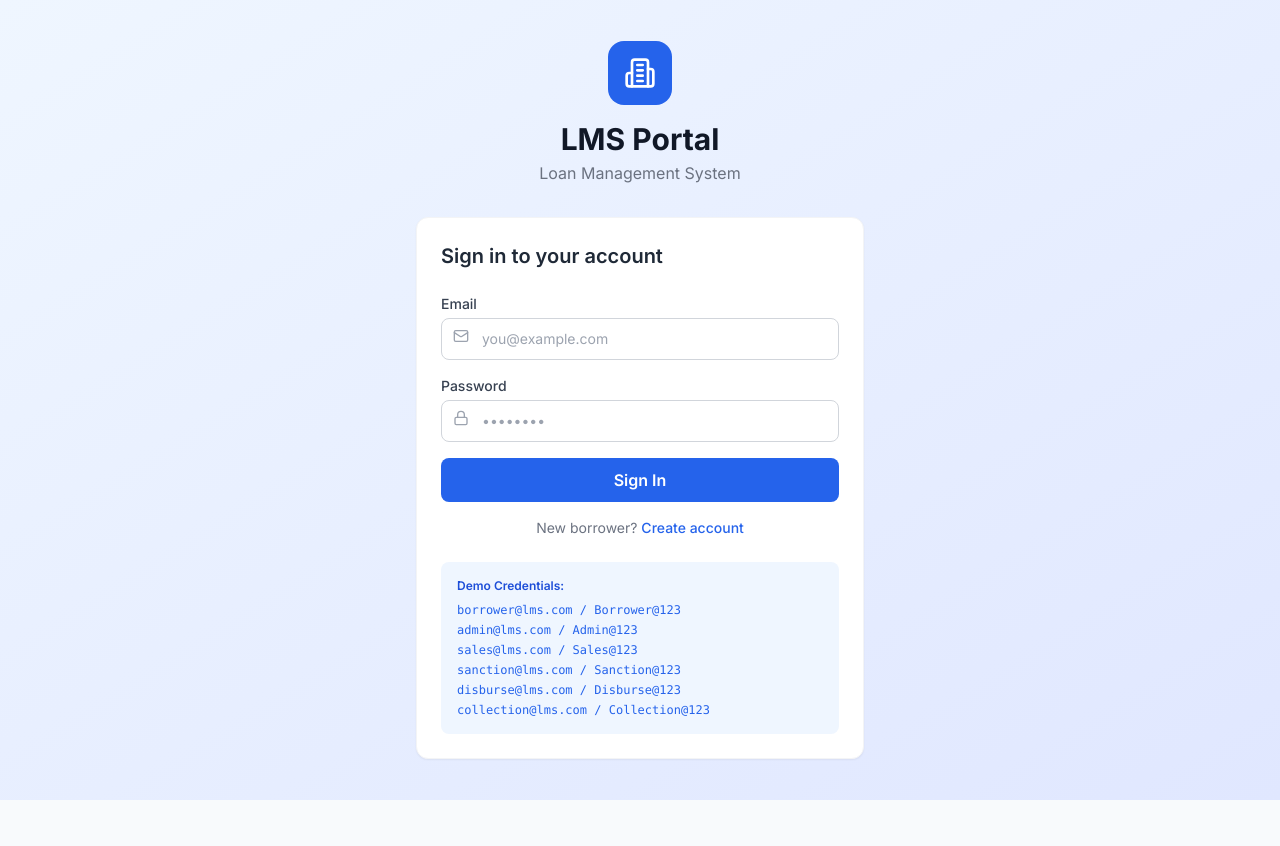
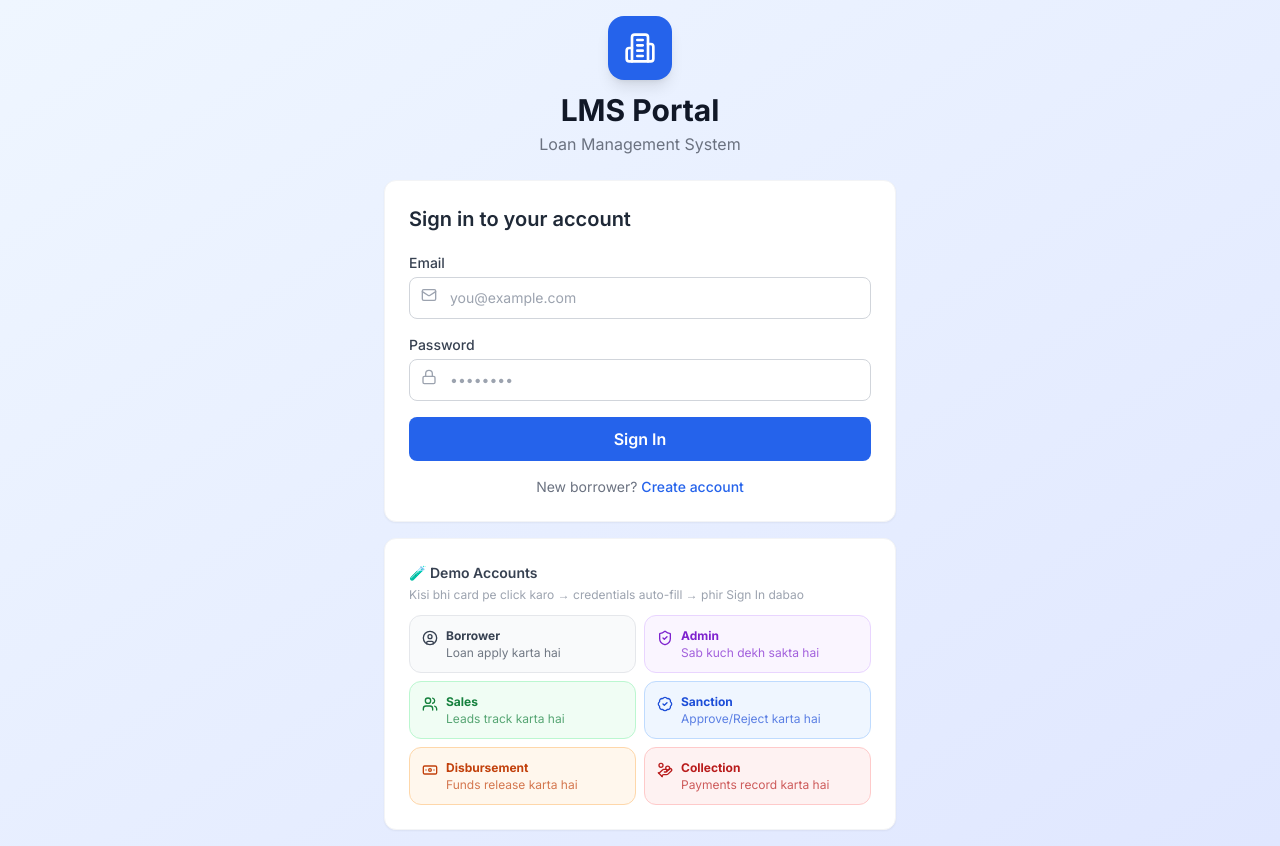
Before and after one commit to Supusha1244/LoanFlow-LMS, a Next.js app in the folder frontend/: page /auth/login in a window 1280 px wide. Before the commit the page ends 800 px from the top, so only its background shows below. Built offline with nearby package versions, Linux system fonts and the light colour scheme.

Commit message:
fix: login page with clickable demo credentials and role-based redirect

```diff
--- a/frontend/src/app/auth/login/page.tsx
+++ b/frontend/src/app/auth/login/page.tsx
@@ -4,13 +4,34 @@ import { useRouter } from 'next/navigation';
 import Link from 'next/link';
 import { useAuth } from '@/context/AuthContext';
 import toast from 'react-hot-toast';
-import { Building2, Mail, Lock, Loader2 } from 'lucide-react';
+import { Building2, Mail, Lock, Loader2, Users, ShieldCheck, BadgeCheck, Banknote, HandCoins, UserCircle } from 'lucide-react';
+
+function getRedirectPath(role: string): string {
+  switch (role) {
+    case 'borrower':     return '/borrower/dashboard';
+    case 'admin':        return '/dashboard/admin';
+    case 'sales':        return '/dashboard/sales';
+    case 'sanction':     return '/dashboard/sanction';
+    case 'disbursement': return '/dashboard/disbursement';
+    case 'collection':   return '/dashboard/collection';
+    default:             return '/auth/login';
+  }
+}
+
+const DEMO_USERS = [
+  { role: 'Borrower',     email: 'borrower@lms.com',    password: 'Borrower@123',    Icon: UserCircle,  color: 'bg-gray-50 text-gray-700 border-gray-200 hover:bg-gray-100',         desc: 'Loan apply karta hai' },
+  { role: 'Admin',        email: 'admin@lms.com',        password: 'Admin@123',        Icon: ShieldCheck, color: 'bg-purple-50 text-purple-700 border-purple-200 hover:bg-purple-100', desc: 'Sab kuch dekh sakta hai' },
+  { role: 'Sales',        email: 'sales@lms.com',        password: 'Sales@123',        Icon: Users,       color: 'bg-green-50 text-green-700 border-green-200 hover:bg-green-100',     desc: 'Leads track karta hai' },
+  { role: 'Sanction',     email: 'sanction@lms.com',     password: 'Sanction@123',     Icon: BadgeCheck,  color: 'bg-blue-50 text-blue-700 border-blue-200 hover:bg-blue-100',         desc: 'Approve/Reject karta hai' },
+  { role: 'Disbursement', email: 'disburse@lms.com',     password: 'Disburse@123',     Icon: Banknote,    color: 'bg-orange-50 text-orange-700 border-orange-200 hover:bg-orange-100', desc: 'Funds release karta hai' },
+  { role: 'Collection',   email: 'collection@lms.com',   password: 'Collection@123',   Icon: HandCoins,   color: 'bg-red-50 text-red-700 border-red-200 hover:bg-red-100',             desc: 'Payments record karta hai' },
+];
 
 export default function LoginPage() {
-  const [email, setEmail] = useState('');
+  const [email, setEmail]       = useState('');
   const [password, setPassword] = useState('');
-  const [loading, setLoading] = useState(false);
-  const { login, user } = useAuth();
+  const [loading, setLoading]   = useState(false);
+  const { login } = useAuth();
   const router = useRouter();
 
   const handleSubmit = async (e: FormEvent) => {
@@ -19,83 +40,84 @@ export default function LoginPage() {
     try {
       await login(email, password);
       toast.success('Login successful!');
-      // Redirect after login
       const stored = localStorage.getItem('lms_user');
       if (stored) {
         const u = JSON.parse(stored);
-        if (u.role === 'borrower') router.push('/borrower/dashboard');
-        else if (u.role === 'admin') router.push('/dashboard/admin');
-        else router.push(`/dashboard/${u.role}`);
+        router.push(getRedirectPath(u.role));
       }
     } catch (err: unknown) {
-      const msg = (err as { response?: { data?: { message?: string } } })?.response?.data?.message || 'Login failed.';
+      const msg = (err as { response?: { data?: { message?: string } } })?.response?.data?.message || 'Invalid email or password.';
       toast.error(msg);
     } finally {
       setLoading(false);
     }
   };
 
+  const fillCredentials = (e: string, p: string) => {
+    setEmail(e);
+    setPassword(p);
+    toast('Credentials fill ho gaye! Ab Sign In dabao ✅', { icon: '👆' });
+  };
+
   return (
     <div className="min-h-screen bg-gradient-to-br from-blue-50 to-indigo-100 flex items-center justify-center p-4">
-      <div className="w-full max-w-md">
-        {/* Logo */}
-        <div className="text-center mb-8">
-          <div className="inline-flex items-center justify-center w-16 h-16 bg-blue-600 rounded-2xl mb-4">
+      <div className="w-full max-w-lg">
+
+        <div className="text-center mb-6">
+          <div className="inline-flex items-center justify-center w-16 h-16 bg-blue-600 rounded-2xl mb-3 shadow-lg">
             <Building2 className="w-8 h-8 text-white" />
           </div>
           <h1 className="text-3xl font-bold text-gray-900">LMS Portal</h1>
           <p className="text-gray-500 mt-1">Loan Management System</p>
         </div>
 
-        <div className="card">
-          <h2 className="text-xl font-semibold text-gray-800 mb-6">Sign in to your account</h2>
+        <div className="card mb-4">
+          <h2 className="text-xl font-semibold text-gray-800 mb-5">Sign in to your account</h2>
           <form onSubmit={handleSubmit} className="space-y-4">
             <div>
               <label className="block text-sm font-medium text-gray-700 mb-1">Email</label>
               <div className="relative">
                 <Mail className="absolute left-3 top-2.5 w-4 h-4 text-gray-400" />
-                <input
-                  type="email" value={email} onChange={e => setEmail(e.target.value)}
-                  placeholder="you@example.com" required
-                  className="input-field pl-10"
-                />
+                <input type="email" value={email} onChange={e => setEmail(e.target.value)}
+                  placeholder="you@example.com" required className="input-field pl-10" />
               </div>
             </div>
             <div>
               <label className="block text-sm font-medium text-gray-700 mb-1">Password</label>
               <div className="relative">
                 <Lock className="absolute left-3 top-2.5 w-4 h-4 text-gray-400" />
-                <input
-                  type="password" value={password} onChange={e => setPassword(e.target.value)}
-                  placeholder="••••••••" required
-                  className="input-field pl-10"
-                />
+                <input type="password" value={password} onChange={e => setPassword(e.target.value)}
+                  placeholder="••••••••" required className="input-field pl-10" />
               </div>
             </div>
             <button type="submit" disabled={loading} className="btn-primary w-full flex items-center justify-center gap-2">
-              {loading ? <Loader2 className="w-4 h-4 animate-spin" /> : null}
+              {loading && <Loader2 className="w-4 h-4 animate-spin" />}
               {loading ? 'Signing in...' : 'Sign In'}
             </button>
           </form>
-
           <p className="mt-4 text-center text-sm text-gray-500">
             New borrower?{' '}
             <Link href="/auth/register" className="text-blue-600 hover:underline font-medium">Create account</Link>
           </p>
+        </div>
 
-          {/* Demo credentials */}
-          <div className="mt-6 p-4 bg-blue-50 rounded-lg">
-            <p className="text-xs font-semibold text-blue-700 mb-2">Demo Credentials:</p>
-            <div className="space-y-1 text-xs text-blue-600 font-mono">
-              <p>borrower@lms.com / Borrower@123</p>
-              <p>admin@lms.com / Admin@123</p>
-              <p>sales@lms.com / Sales@123</p>
-              <p>sanction@lms.com / Sanction@123</p>
-              <p>disburse@lms.com / Disburse@123</p>
-              <p>collection@lms.com / Collection@123</p>
-            </div>
+        <div className="card">
+          <p className="text-sm font-semibold text-gray-700 mb-1">🧪 Demo Accounts</p>
+          <p className="text-xs text-gray-400 mb-3">Kisi bhi card pe click karo → credentials auto-fill → phir Sign In dabao</p>
+          <div className="grid grid-cols-2 gap-2">
+            {DEMO_USERS.map(({ role, email: e, password: p, Icon, color, desc }) => (
+              <button key={role} type="button" onClick={() => fillCredentials(e, p)}
+                className={`flex items-start gap-2 p-3 rounded-xl border text-left transition-all cursor-pointer ${color}`}>
+                <Icon className="w-4 h-4 mt-0.5 shrink-0" />
+                <div>
+                  <p className="text-xs font-bold leading-tight">{role}</p>
+                  <p className="text-xs opacity-70 leading-tight mt-0.5">{desc}</p>
+                </div>
+              </button>
+            ))}
           </div>
         </div>
+
       </div>
     </div>
   );
```
